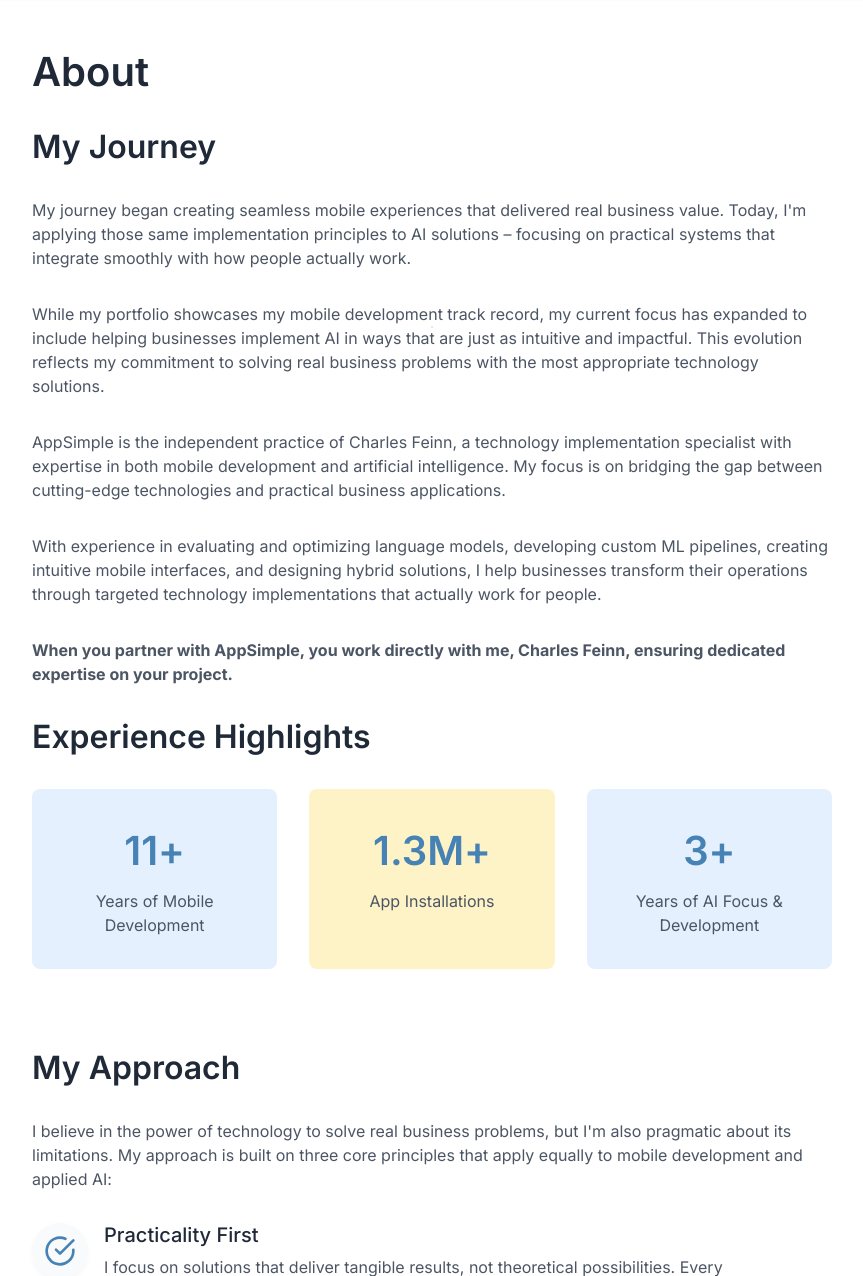
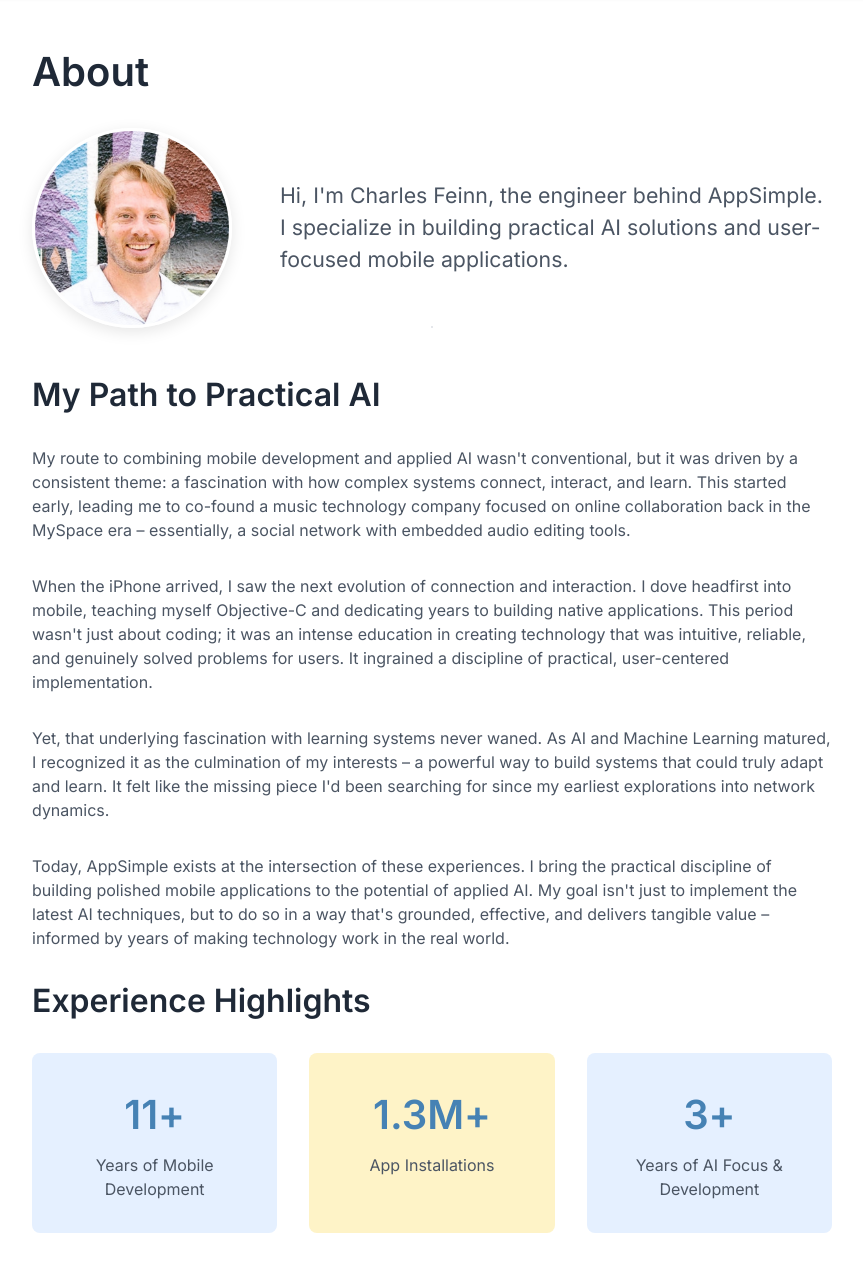
Before and after one commit to chuckfinca/appsimple, a FastAPI app: page /about in a window 1280 px wide. Shown: the part 73-1349 px from the top of the page, without its empty margins (208-1071 px from the left). Run offline with FastAPI, Linux system fonts and the light colour scheme.

Commit message:
polish and portfolio

```diff
--- a/assets/css/components/hero.css
+++ b/assets/css/components/hero.css
@@ -31,11 +31,16 @@
   visibility: hidden;
 }
 
+.typing-wrapper {
+  width: 100%; /* Ensure it takes available width */
+  max-width: var(--container-default); /* Match typing-container constraint */
+  min-height: 5rem; /* Adjust this value as needed */
+}
+
 /* Typing container - ensure it's left-aligned */
 .typing-container {
   position: relative;
   max-width: var(--container-default); /* Constrain width */
-  width: 100%; /* Take full available width */
   text-align: left; /* Ensure text inside is left-aligned */
   padding: 0; /* Remove padding if handled by .hero */
 }
--- a/assets/css/pages/about.css
+++ b/assets/css/pages/about.css
@@ -1,16 +1,65 @@
 /* pages/about.css - About page specific styles */
 
-/* About intro section */
-.about-intro {
-  width: 100%; /* Full width of parent container */
-  margin-bottom: var(--space-md);
-  font-size: var(--text-md);
-  line-height: var(--leading-relaxed);
-  color: var(--neutral-600);
+/* --- NEW: Personal Photo & Intro Layout --- */
+.about-intro-container {
+  display: flex;
+  flex-direction: column; /* Stack image and text vertically on all screens initially */
+  align-items: center; /* Center items horizontally */
+  margin-bottom: var(--space-lg);
+  gap: var(--space-md); /* Space between image and text */
 }
 
-/* About image section */
-.about-image {
+.about-personal-photo-container {
+  flex-shrink: 0; /* Prevent image container from shrinking */
+  text-align: center; /* Center image within its container */
+}
+
+.about-personal-photo {
+  width: 180px; /* Adjust size as needed */
+  height: 180px;
+  border-radius: 50%; /* Circular photo */
+  object-fit: cover; /* Ensure image covers the area nicely */
+  box-shadow: 0 4px 15px rgba(0, 0, 0, 0.1); /* Subtle shadow */
+  border: 3px solid white; /* Optional: small white border */
+}
+
+.about-intro-text {
+  text-align: center; /* Center the intro text */
+  max-width: 700px; /* Keep text readable */
+  font-size: 16pt;
+}
+
+/* On larger screens, place image and text side-by-side */
+@media (min-width: 768px) {
+  .about-intro-container {
+    flex-direction: row; /* Side-by-side layout */
+    align-items: center; /* Align vertically */
+    text-align: left; /* Align text left */
+    gap: var(--space-lg);
+  }
+  .about-intro-text {
+     text-align: left; /* Align text left on larger screens */
+     margin-bottom: 0; /* Remove bottom margin when side-by-side */
+  }
+  .about-personal-photo {
+    width: 200px; /* Slightly larger on desktop */
+    height: 200px;
+  }
+}
+/* --- End NEW Styles --- */
+
+
+/* About intro section - (Original Style Modified - now part of .about-intro-text) */
+/* .about-intro { */
+/*   width: 100%; */ /* Full width of parent container */
+/*   margin-bottom: var(--space-md); */
+/*   font-size: var(--text-md); */
+/*   line-height: var(--leading-relaxed); */
+/*   color: var(--neutral-600); */
+/* } */
+
+/* About image section (Original style - keep for potential banner image, but renamed to avoid conflict) */
+.about-banner-image {
   width: 100%;
   height: 300px;
   background-color: var(--neutral-100);
@@ -19,13 +68,13 @@
   overflow: hidden;
 }
 
-.about-image img {
+.about-banner-image img {
   width: 100%;
   height: 100%;
   object-fit: cover;
 }
 
-/* Stats section */
+/* Stats section (Keep As Is) */
 .about-stats {
   display: grid;
   grid-template-columns: repeat(3, 1fr);
@@ -57,7 +106,7 @@
   font-size: var(--text-sm);
 }
 
-/* Expertise item styling */
+/* Expertise item styling (Keep As Is) */
 .expertise-item {
   display: flex;
   align-items: flex-start;
@@ -69,7 +118,7 @@
   transform: translateX(5px);
 }
 
-/* Icon container */
+/* Icon container (Keep As Is) */
 .expertise-icon-container {
   display: flex;
   align-items: center;
@@ -90,14 +139,14 @@
   box-shadow: 0 4px 8px rgba(0, 0, 0, 0.12);
 }
 
-/* Icon styling */
+/* Icon styling (Keep As Is) */
 .expertise-icon {
   color: var(--primary);
   width: 32px;
   height: 32px;
 }
 
-/* Content styling */
+/* Content styling (Keep As Is) */
 .expertise-content {
   flex: 1;
 }
@@ -113,7 +162,7 @@
   color: var(--neutral-600);
 }
 
-/* Testimonials section */
+/* Testimonials section (Keep As Is - if you have testimonials) */
 .testimonials {
   margin-bottom: var(--space-xl);
   width: 100%;
@@ -153,8 +202,9 @@
 
 /* Responsive adjustments */
 @media (max-width: 768px) {
+  /* Adjust existing responsive styles if needed */
   .about-stats {
-    grid-template-columns: 1fr;
+    grid-template-columns: 1fr 1fr; /* Changed from 1fr to 2 columns */
     gap: var(--space-sm);
   }
 
@@ -162,9 +212,10 @@
     padding: var(--space-md);
   }
 
-  .about-intro {
-    font-size: var(--text-sm);
-  }
+  /* Removed .about-intro rule as it's now handled by .about-intro-text */
+  /* .about-intro { */
+  /*   font-size: var(--text-sm); */
+  /* } */
 
   .expertise-icon-container {
     width: 48px;
@@ -175,9 +226,34 @@
     width: 28px;
     height: 28px;
   }
+
+  /* Adjust personal photo size on medium screens */
+  .about-personal-photo {
+     width: 160px; /* Slightly smaller if side-by-side kicks in at 768px */
+     height: 160px;
+  }
 }
 
 @media (max-width: 480px) {
+  /* Adjust new photo styles for small screens */
+   .about-intro-container {
+     flex-direction: column; /* Ensure stacking */
+     align-items: center; /* Center again */
+   }
+   .about-intro-text {
+     text-align: center; /* Center text */
+     font-size: var(--text-sm); /* Smaller text */
+   }
+  .about-personal-photo {
+    width: 150px; /* Even smaller */
+    height: 150px;
+  }
+
+  /* Adjust existing responsive styles */
+  .about-stats {
+    grid-template-columns: 1fr; /* Single column on smallest screens */
+  }
+
   .expertise-icon-container {
     width: 40px;
     height: 40px;
--- a/templates/about.html
+++ b/templates/about.html
@@ -10,18 +10,25 @@
 <!-- About Section -->
 <h1 class="page-title">About</h1>
 
-<!-- Evolution Story Section -->
-<h2 class="section-heading">My Journey</h2>
-<p class="page-intro">My journey began creating seamless mobile experiences that delivered real business value. Today, I'm applying those same implementation principles to AI solutions – focusing on practical systems that integrate smoothly with how people actually work.</p>
+<!-- Image and Intro Container -->
+<div class="about-intro-container">
+    <div class="about-personal-photo-container">
+        <img src="/assets/images/charles.jpeg" alt="Charles Feinn" class="about-personal-photo">
+    </div>
+    <div class="about-intro-text">
+        <p class="page-intro">Hi, I'm Charles Feinn, the engineer behind AppSimple. I specialize in building practical AI solutions and user-focused mobile applications.</p>
+    </div>
+</div>
 
-<p>While my portfolio showcases my mobile development track record, my current focus has expanded to include helping businesses implement AI in ways that are just as intuitive and impactful. This evolution reflects my commitment to solving real business problems with the most appropriate technology solutions.</p>
+<!-- My Journey -->
+<h2 class="section-heading">My Path to Practical AI</h2>
+<p>My route to combining mobile development and applied AI wasn't conventional, but it was driven by a consistent theme: a fascination with how complex systems connect, interact, and learn. This started early, leading me to co-found a music technology company focused on online collaboration back in the MySpace era – essentially, a social network with embedded audio editing tools.</p>
 
-<!-- Original About Content -->
-<p>AppSimple is the independent practice of Charles Feinn, a technology implementation specialist with expertise in both mobile development and artificial intelligence. My focus is on bridging the gap between cutting-edge technologies and practical business applications.</p>
+<p>When the iPhone arrived, I saw the next evolution of connection and interaction. I dove headfirst into mobile, teaching myself Objective-C and dedicating years to building native applications. This period wasn't just about coding; it was an intense education in creating technology that was intuitive, reliable, and genuinely solved problems for users. It ingrained a discipline of practical, user-centered implementation.</p>
 
-<p>With experience in evaluating and optimizing language models, developing custom ML pipelines, creating intuitive mobile interfaces, and designing hybrid solutions, I help businesses transform their operations through targeted technology implementations that actually work for people.</p>
+<p>Yet, that underlying fascination with learning systems never waned. As AI and Machine Learning matured, I recognized it as the culmination of my interests – a powerful way to build systems that could truly adapt and learn. It felt like the missing piece I'd been searching for since my earliest explorations into network dynamics.</p>
 
-<p><strong>When you partner with AppSimple, you work directly with me, Charles Feinn, ensuring dedicated expertise on your project.</strong></p>
+<p>Today, AppSimple exists at the intersection of these experiences. I bring the practical discipline of building polished mobile applications to the potential of applied AI. My goal isn't just to implement the latest AI techniques, but to do so in a way that's grounded, effective, and delivers tangible value – informed by years of making technology work in the real world.</p>
 
 <!-- Expertise Stats Section -->
 <h2 class="section-heading">Experience Highlights</h2>
--- a/templates/dspy-prompt-optimization.html
+++ b/templates/dspy-prompt-optimization.html
@@ -28,7 +28,6 @@
     <!-- Visual (Animation or Static Image) -->
     <div class="mb-lg text-center"> {# Center the visual #}
         <img src="/assets/images/dspy-mmlu-animation.svg" alt="DSPy Optimization Process Animation" style="max-width: 100%; height: auto; border-radius: var(--radius-md); box-shadow: var(--shadow-md);">
-        {# Consider adding a caption if needed #}
     </div>
 
     <!-- Metadata Grid -->
```
Also changed, not shown: assets/css/components/interactive-carousel.css (+71 -45 lines), assets/js/modules/interactive-carousel.js (+62 -90 lines), templates/index.html (+12 -10 lines), templates/llm-evaluation-prompting.html (+4 -6 lines), assets/images/charles.jpeg (added), assets/images/guage.svg (added), assets/images/prompt-programming.svg (added).
